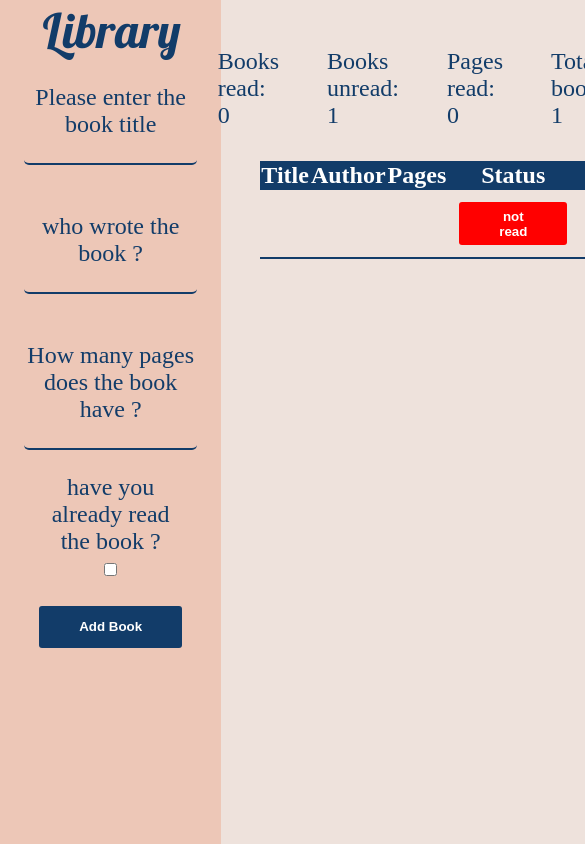
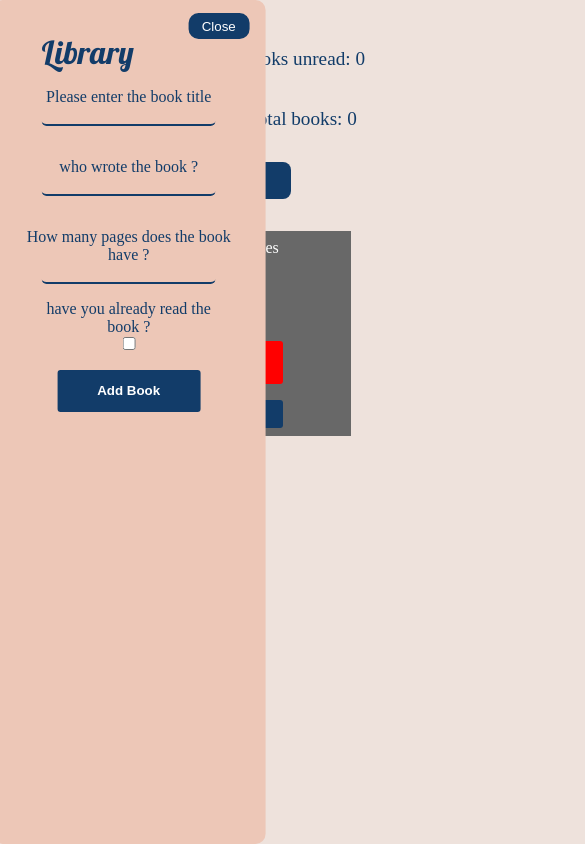
Before and after one commit to xBioTech/Library, a website: page index.html in a window 390 px wide. Both pictures are taken after a click on the button "Add Book". Shown: the top 844 px of the page, 585 px wide, since content can reach past the window. Drawn offline with Linux system fonts and the light colour scheme.

Commit message:
feat: Add mobile responsiveness

```diff
--- a/index.html
+++ b/index.html
@@ -10,7 +10,10 @@
   </head>
   <body>
     <form class="form" action="get" method="">
-      <h1 class="headline">Library</h1>
+      <div class="headline-container">
+        <h1 class="headline">Library</h1>
+        <button class="close-button-mobile">Close</button>
+      </div>
 
       <div class="book-title">
         <label for="title">Please enter the book title</label>
@@ -42,6 +45,11 @@
         <p>Pages read: <span class="total-pages-read">0</span></p>
         <p>Total books: <span class="total-books">0</span></p>
       </div>
+
+      <div class="display-form-mobile">
+        <button class="add-button-mobile">Add Book</button>
+      </div>
+
       <div class="main-table">
         <table>
           <thead>
@@ -53,7 +61,15 @@
               <th>Remove</th>
             </tr>
           </thead>
-          <tbody></tbody>
+          <tbody>
+            <tr>
+              <td>Game of Thrones</td>
+              <td>JRR Martin</td>
+              <td>600</td>
+              <td><button class="readstatus-button-false">not read</button></td>
+              <td><button class="remove-button">delete</button></td>
+            </tr>
+          </tbody>
         </table>
       </div>
     </div>
--- a/script.js
+++ b/script.js
@@ -165,3 +165,16 @@ function updateTableIndices() {
 const submitButton = document.querySelector(".add-button");
 submitButton.addEventListener("click", addBookToLibrary);
 console.log(library);
+
+const form = document.getElementsByTagName("form")[0];
+
+const displayFormOnMobile = document.querySelector(".add-button-mobile");
+displayFormOnMobile.addEventListener("click", () => {
+  form.style.display = "block";
+});
+
+const closeFormOnMobileButton = document.querySelector(".close-button-mobile");
+closeFormOnMobileButton.addEventListener("click", (e) => {
+  e.preventDefault();
+  form.style.display = "none";
+});
--- a/scss/style.scss
+++ b/scss/style.scss
@@ -3,6 +3,7 @@
 $sidebar-color: #edc7b7;
 $secondary-color: #123c69;
 $page-background: #eee2dc;
+$table-bg-color-mobile: #686868;
 
 * {
   box-sizing: border-box;
@@ -25,6 +26,22 @@ form {
   .headline {
     font-family: "Lobster Two", cursive;
     text-align: center;
+  }
+
+  .close-button-mobile {
+    display: none;
+    border: none;
+    align-self: flex-start;
+    margin-top: 1em;
+    padding: 0.4em 1em;
+    border-radius: 10px;
+    background-color: $secondary-color;
+    color: white;
+    cursor: pointer;
+    transition: all 0.4s;
+    &:hover {
+      background-color: $table-bg-color-mobile;
+    }
   }
   label {
     display: flex;
@@ -135,15 +152,125 @@ form {
       cursor: pointer;
       font-weight: 700;
     }
+    .remove-button {
+      background-color: $secondary-color;
+      color: white;
+      border: none;
+      padding: 0.5em 3em;
+      border-radius: 3px;
+      cursor: pointer;
+      font-weight: 700;
+    }
+  }
+  .display-form-mobile {
+    display: none;
   }
 }
 
-.remove-button {
-  background-color: $secondary-color;
-  color: white;
-  border: none;
-  padding: 0.5em 3em;
-  border-radius: 3px;
-  cursor: pointer;
-  font-weight: 700;
+@media (max-width: 650px) {
+  form {
+    display: none;
+    position: fixed;
+    top: 50%;
+    left: 33%;
+    transform: translate(-50%, -50%);
+    font-size: 1rem;
+    border-radius: 10px;
+  }
+
+  .headline-container {
+    display: flex;
+    justify-content: center;
+    align-items: center;
+    gap: 3.4em;
+  }
+
+  .headline {
+    margin-top: 1em;
+    margin-left: 1em;
+  }
+
+  label {
+    padding: 0 1em;
+  }
+
+  form .close-button-mobile {
+    display: block;
+  }
+
+  th {
+    display: none;
+  }
+
+  tbody {
+    display: flex;
+    flex-direction: column;
+    gap: 0.8em;
+    font-size: 0.8rem;
+  }
+
+  .main td {
+    display: grid;
+    grid-template-columns: 7ch auto;
+    border-bottom: none;
+    background-color: $table-bg-color-mobile;
+    color: white;
+    font-size: 1rem;
+  }
+
+  td::before {
+    font-weight: 700;
+    text-align: left;
+    color: $secondary-color;
+  }
+
+  td:nth-last-of-type(1)::before {
+    content: "Remove";
+  }
+  td:nth-last-of-type(2)::before {
+    content: "Status";
+  }
+  td:nth-last-of-type(3)::before {
+    content: "Pages";
+  }
+  td:nth-last-of-type(4)::before {
+    content: "Author";
+  }
+  td:nth-last-of-type(5)::before {
+    content: "Title";
+  }
+
+  .remove-button,
+  .readstatus-button,
+  .readstatus-button-false {
+    max-width: 50%;
+    margin-left: 4.5em;
+  }
+
+  .main .main-header {
+    display: grid;
+    grid-template-columns: 1fr 1fr;
+    font-size: 1.2rem;
+  }
+
+  .main {
+    align-items: stretch;
+    text-align: center;
+  }
+
+  .main .main-table {
+    margin: 0 auto;
+  }
+
+  .main .display-form-mobile {
+    display: block;
+  }
+  .add-button-mobile {
+    border: none;
+    cursor: pointer;
+    background-color: $secondary-color;
+    color: white;
+    padding: 0.8em 5em;
+    border-radius: 8px;
+  }
 }
```
Also changed, not shown: css/style.css, 1 other file.
